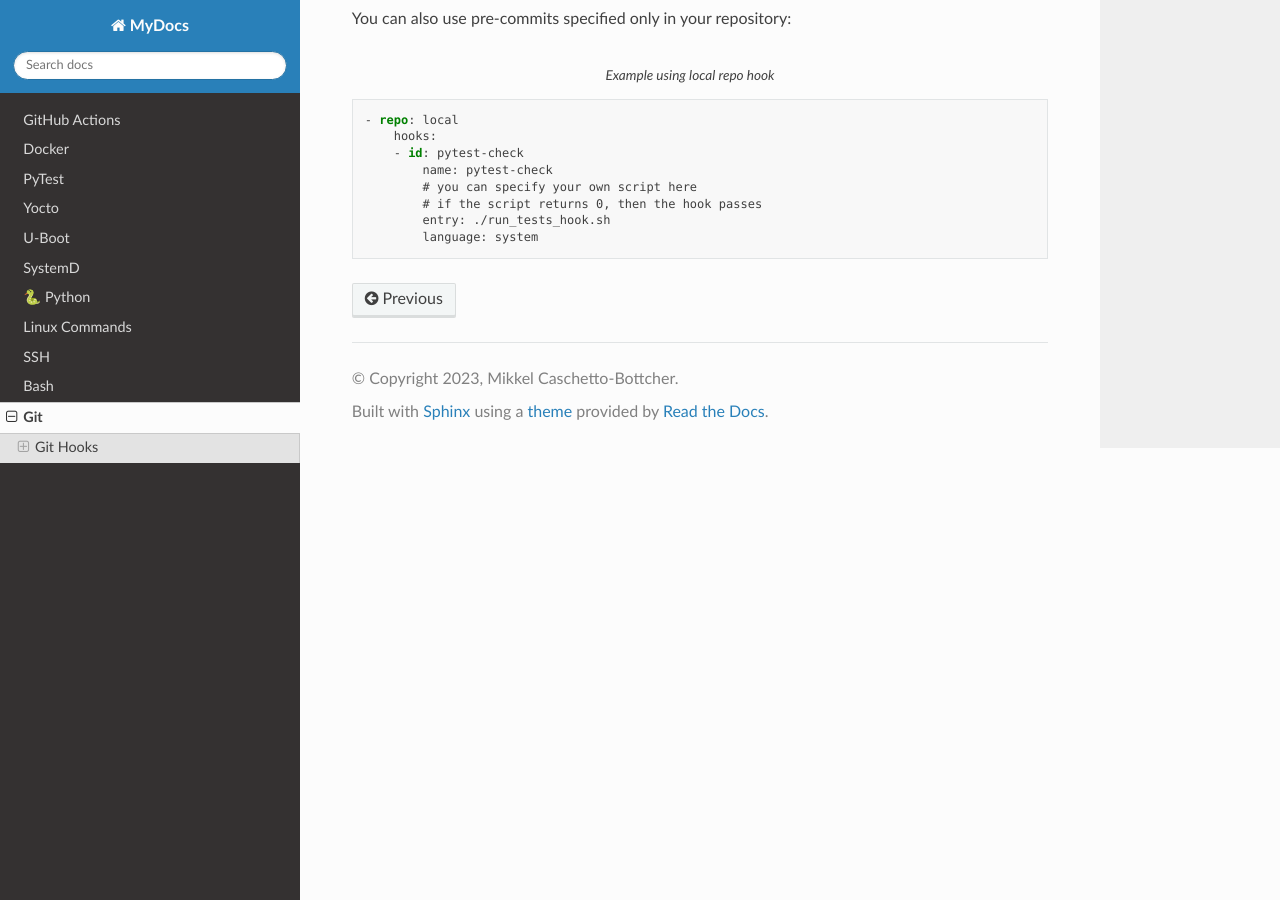
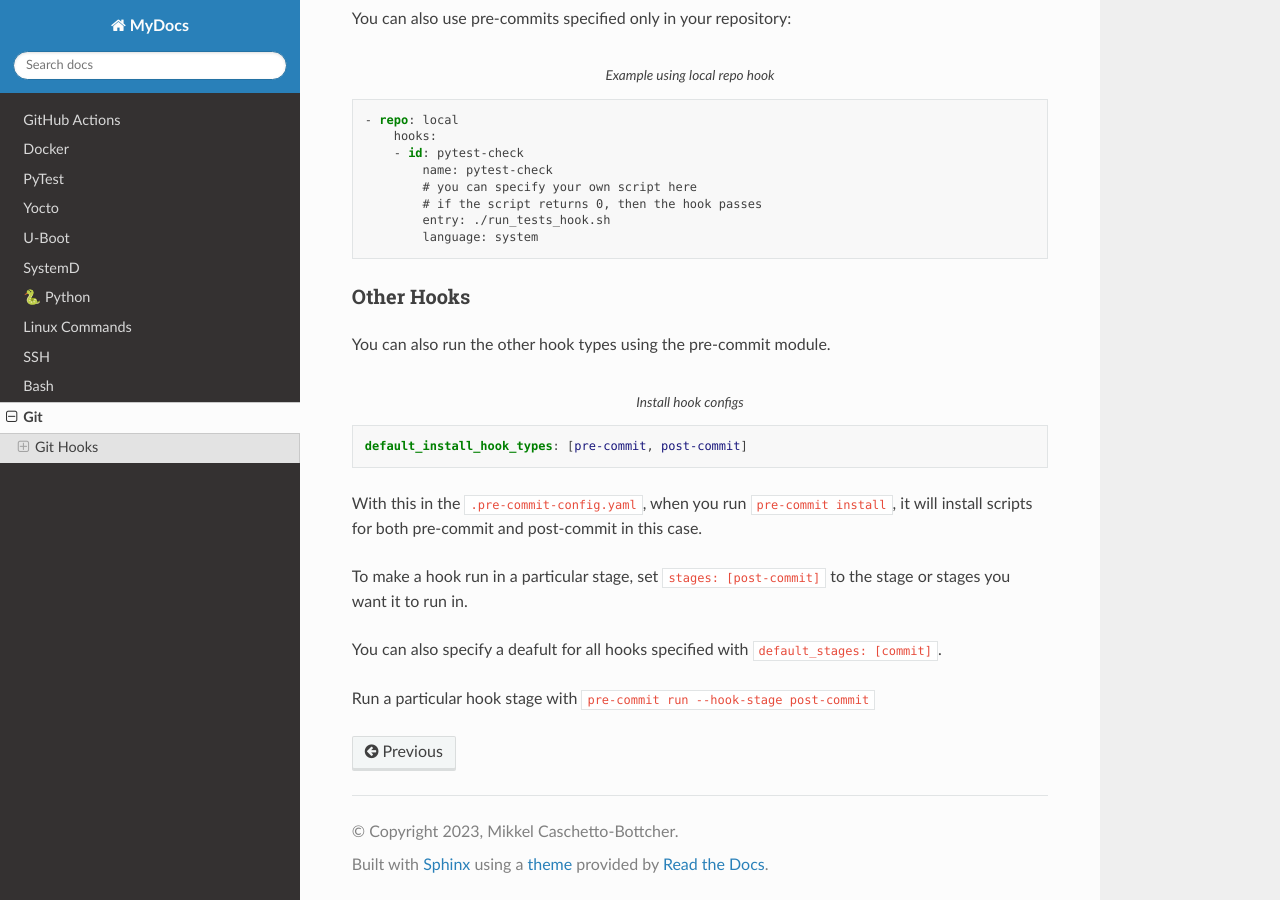
Before and after one commit to mcbottcher/my_docs, a Sphinx documentation site: the page built from docs/source/git.rst, in a window 1280 px wide and 900 px high, scrolled down 808 px. Built offline with Sphinx 7.4.7 and the Read the Docs theme 2.0.0, drawn with Linux system fonts in a browser that asks for light colours.

Commit message:
git.rst: Added post-commit

```diff
--- a/docs/source/git.rst
+++ b/docs/source/git.rst
@@ -47,3 +47,23 @@ You can also use pre-commits specified only in your repository:
             # if the script returns 0, then the hook passes
             entry: ./run_tests_hook.sh
             language: system
+
+Other Hooks
+^^^^^^^^^^^
+
+You can also run the other hook types using the pre-commit module.
+
+.. code-block:: yaml
+  :caption: Install hook configs
+
+  default_install_hook_types: [pre-commit, post-commit]
+
+With this in the ``.pre-commit-config.yaml``, when you run ``pre-commit install``,
+it will install scripts for both pre-commit and post-commit in this case.
+
+To make a hook run in a particular stage, set ``stages: [post-commit]``
+to the stage or stages you want it to run in.
+
+You can also specify a deafult for all hooks specified with ``default_stages: [commit]``.
+
+Run a particular hook stage with ``pre-commit run --hook-stage post-commit``
```
